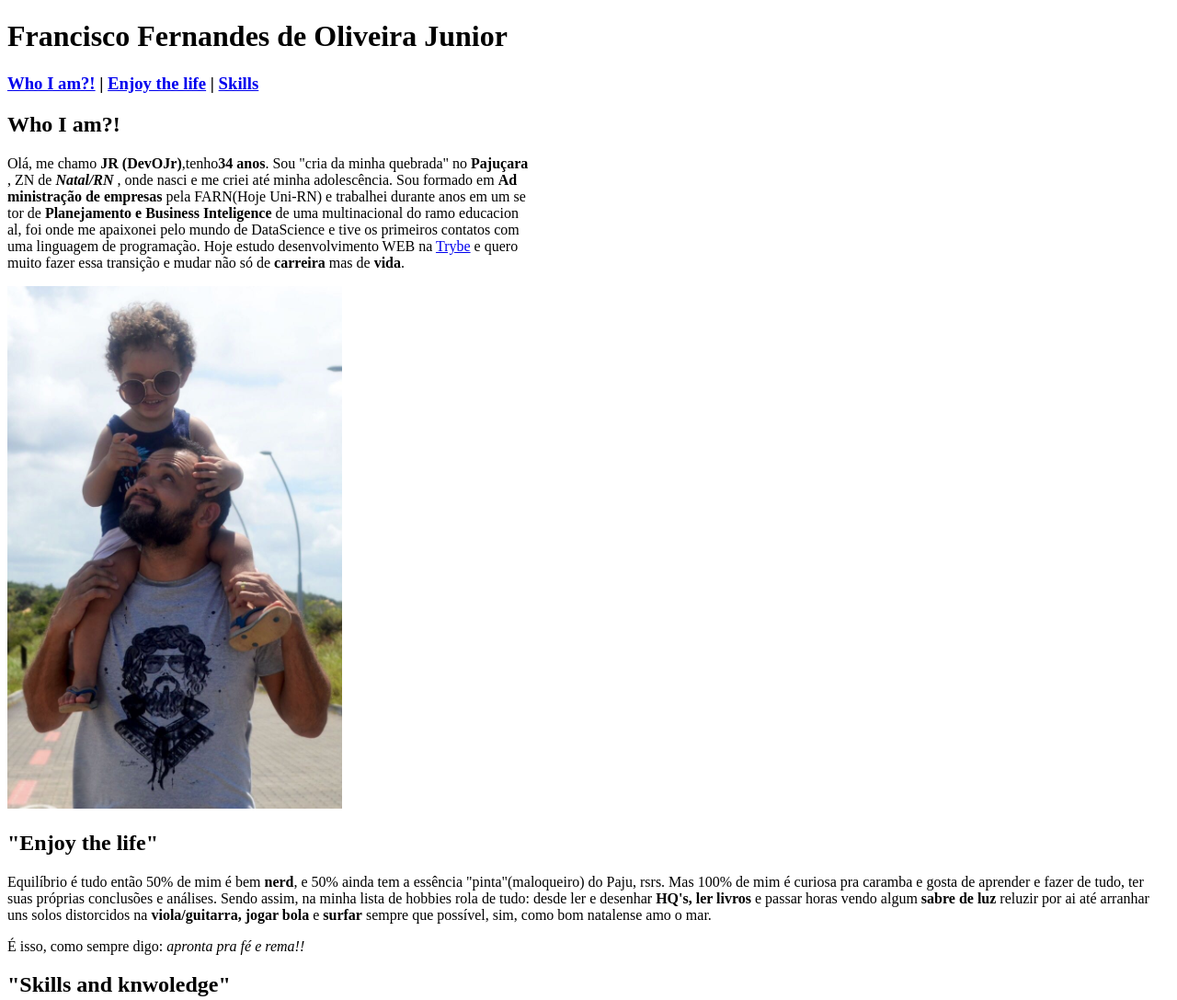
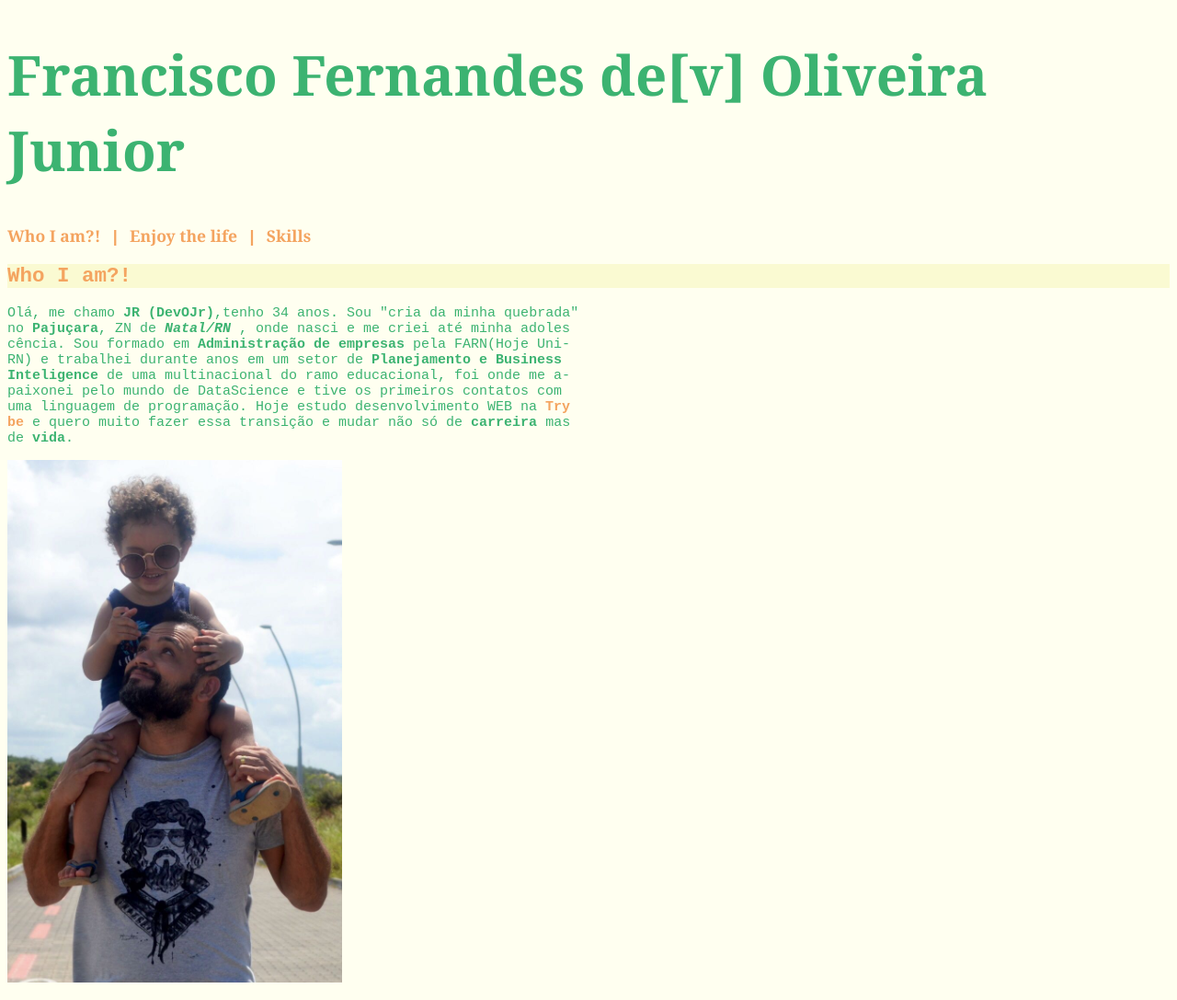
Before and after one commit to DeoliveiraJR/WEB-Portfolio, a plain HTML site: page index.html in a window 1280 px wide. Shown: the top 1087 px of the page at 92% size. Drawn offline with Linux system fonts and the light colour scheme.

Commit message:
update arquivo HTML exercicio Dia 2 / Bloco 3 / Mod 1

```diff
--- a/index.html
+++ b/index.html
@@ -5,33 +5,67 @@
     <meta http-equiv="X-UA-Compatible" content="IE=edge">
     <meta name="viewport" content="width=device-width, initial-scale=1.0">
     <title>WEB-Portfólio</title>
+    <style>
+
+        h1{
+          color: mediumseagreen;
+          font-size: 4em;
+          font-family: Cambria, Cochin, Georgia, Times, 'Times New Roman', serif;
+        }
+        h2{
+            background-color: lightgoldenrodyellow;
+            color: sandybrown;
+        }
+
+        h3{
+            color: sandybrown;
+        }
+
+        .Links a{
+            text-decoration: none;
+            color: sandybrown;
+            font-family: Cambria, Cochin, Georgia, Times, 'Times New Roman', serif;
+        }
+
+        a {
+            text-decoration: none;
+            color: sandybrown
+        }
+
+        body{
+            background-color: Ivory;
+            color: mediumseagreen;
+            font-size: 15px;
+            font-family: monospace;
+        }
+
+    </style>
 </head>
 <body>
-    <h1>Francisco Fernandes de Oliveira Junior</h1>
 
-    <h3><a href="#me" target="">Who I am?!</a> | <a href="#social">Enjoy the life</a> |
-    <a href="#skills"> Skills </a>
+    <h1>Francisco Fernandes de[v] Oliveira Junior</h1>
 
+        <h3 class="Links"><a href="#me" target="">Who I am?!</a> | <a href="#social">Enjoy the life</a> |
+    <a href="#skills"> Skills </a></h3>
 
-    <h2>Who I am?! </h2>
-
-       <p id="me"> Olá, me chamo <strong>JR (DevOJr)</strong>,tenho<strong>34 anos</strong>.
-        Sou "cria da minha quebrada" no <strong>Pajuçara</strong><br>, ZN de <em><strong>Natal/RN
-        </strong></em>, onde nasci e me criei até minha adolescência.
-        Sou formado em <strong>Ad<br>ministração de empresas</strong> pela FARN(Hoje Uni-RN)
-        e trabalhei durante anos em um se<br>tor de <strong>Planejamento e Business
-        Inteligence</strong> de uma multinacional do ramo educacion<br>al, foi onde me
-        apaixonei pelo mundo de DataScience  e tive os primeiros contatos com <br>uma
+     <h2 id="me"><code>Who I am?!</code></h2>
+        <p alig="justify"> Olá, me chamo <b>JR (DevOJr)</b>,tenho<b></b> 34 anos</b>.
+        Sou "cria da minha quebrada"<br> no <b>Pajuçara</b>, ZN de <em><b>Natal/RN
+        </b></em>, onde nasci e me criei até minha adoles<br>cência.
+        Sou formado em <b>Administração de empresas</b> pela FARN(Hoje Uni-<br>RN)
+        e trabalhei durante anos em um setor de <b>Planejamento e Business <br>
+        Inteligence</b> de uma multinacional do ramo educacional, foi onde me
+        a-<br>paixonei pelo mundo de DataScience  e tive os primeiros contatos com <br>uma
         linguagem de programação.
-        Hoje estudo desenvolvimento WEB na <a href="https://www.betrybe.com/" target="_blank">Trybe</a>
-        e quero<br> muito fazer essa transição e mudar não só de <strong>carreira</strong>
-        mas de <strong>vida</strong>.
+        Hoje estudo desenvolvimento WEB na <a href="https://www.betrybe.com/" target="_blank">
+        <b><code>Try<br>be</code></b></a> e quero muito fazer essa transição e mudar não só de
+        <b>carreira</b> mas<br> de <b>vida</b>.
         </p>
 
          <img src="Perfil_Redes.png" alt="Eu e meu filho heitor">
 
-    <h2>"Enjoy the life"</h2>
-        <p id="social">Equilíbrio é tudo então 50% de mim é bem <strong>nerd</strong>,
+    <h2><code>"Enjoy the life"</code></h2>
+        <p alig="justify" id="social">Equilíbrio é tudo então 50% de mim é bem <strong>nerd</strong>,
         e 50% ainda tem a essência "pinta"(maloqueiro) do Paju, rsrs.
         Mas 100% de mim é curiosa pra caramba e gosta de aprender
         e fazer de tudo, ter suas próprias conclusões e análises.
@@ -44,7 +78,7 @@
         <p>É isso, como sempre digo: <em>apronta pra fé e rema!!</em></p>
 
 
-    <h2 id="skills">"Skills and knwoledge"</h2>
+    <h2 id="skills"><code>"Skills and knwoledge"</code></h2>
 
         <ul id="skills"><strong>Hard Skills</strong><br>
             <li>Bash / Shell Script</li>
```
